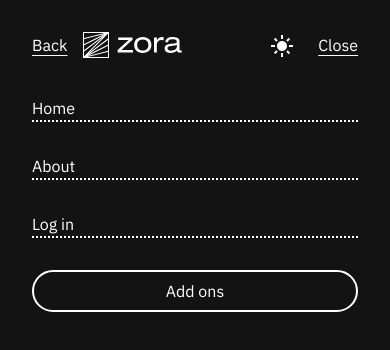
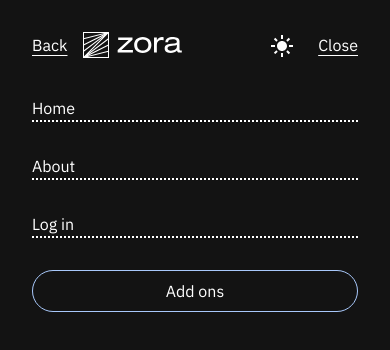
Before and after one commit to varshiljpatel/zora-ai, a Next.js app: page /register in a window 390 px wide. Both pictures are taken after a click on the button "Menu". Shown: the top 350 px of the page. Built offline with nearby package versions, Linux system fonts and the light colour scheme; no server answers.

Commit message:
Update MobileNavbar.tsx

```diff
--- a/src/components/navbar/MobileNavbar.tsx
+++ b/src/components/navbar/MobileNavbar.tsx
@@ -61,7 +61,7 @@
                     );
                 })}
                 <Link href={"/add-ons"} className="w-full">
-                    <div className="w-full border-2 border-dark dark:border-light rounded-full flex items-center justify-center h-[42px]">
+                    <div className="w-full border border-dark dark:border-primaryLight rounded-full flex items-center justify-center h-[42px]">
                         {"Add ons"}
                     </div>
                 </Link>
```
